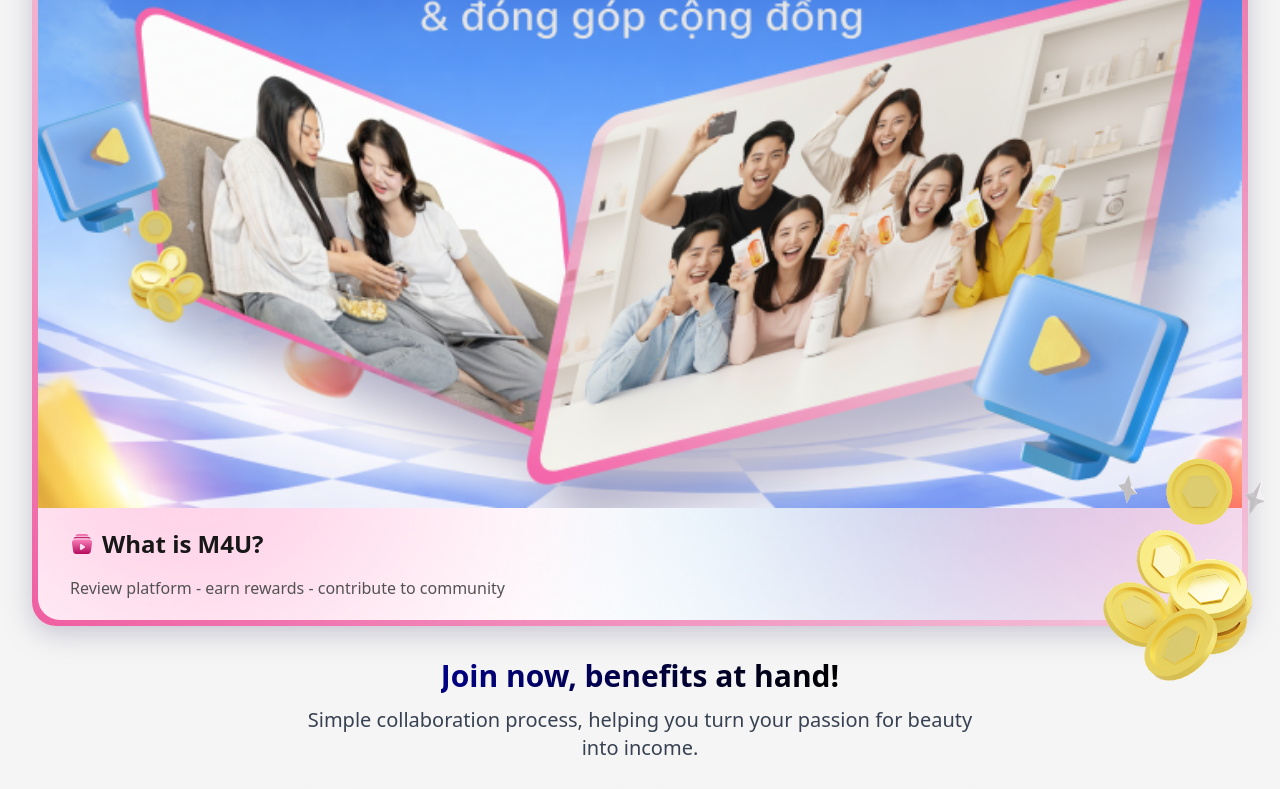
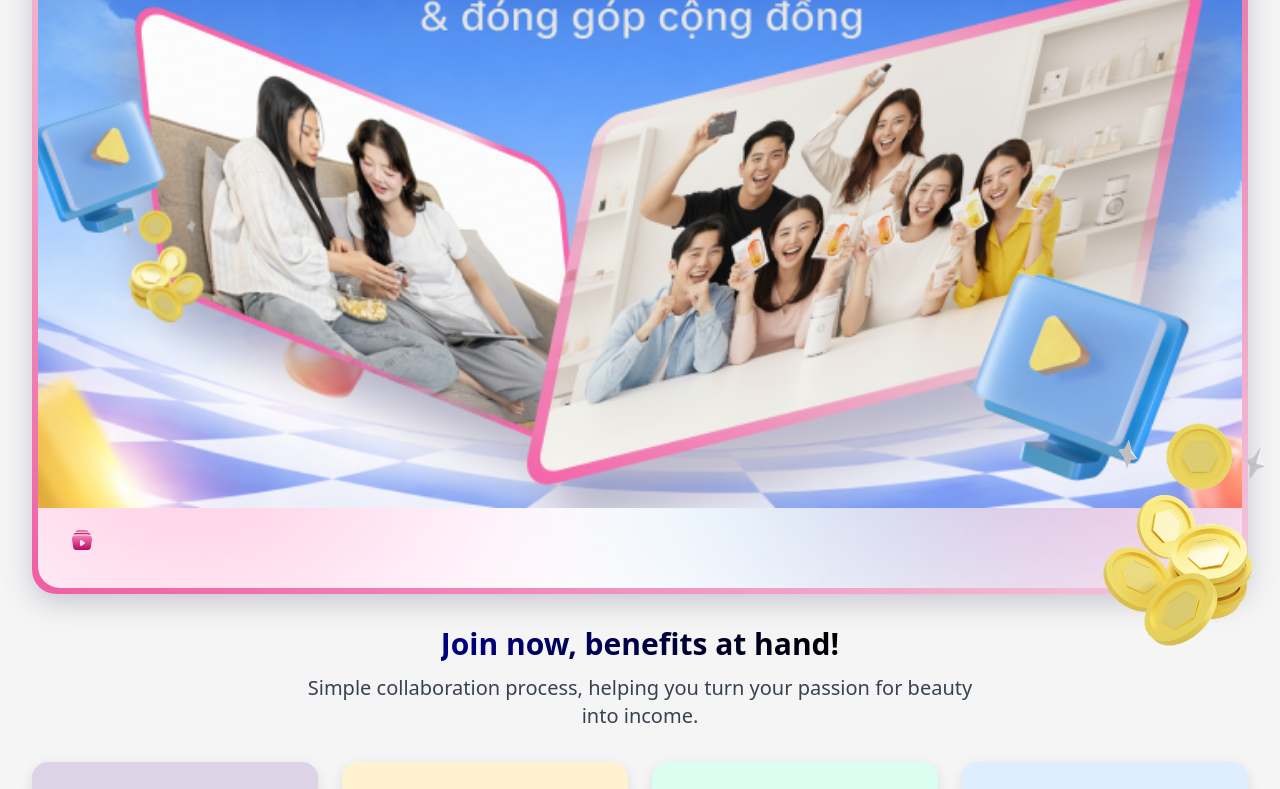
Before and after one commit to quoc-bao-dev/m4u-referral, a Next.js app: page /en in a window 1280 px wide. Shown: the part 355-1144 px from the top of the page. Built offline with nearby package versions, Linux system fonts and the light colour scheme; no server answers; a web font is replaced by a local one.

Commit message:
Update VideoSection to use dynamic video title and description from videoData, and add cursor pointer to play/pause button for better user interaction.

```diff
--- a/components/sections/VideoSection.tsx
+++ b/components/sections/VideoSection.tsx
@@ -52,7 +52,7 @@
             {isVideoAvailable && (
               <button
                 onClick={handleTogglePlayPause}
-                className="absolute top-1/2 left-1/2 -translate-x-1/2 -translate-y-1/2 z-10 bg-black/50 hover:bg-black/80 rounded-full p-3 md:p-4 lg:p-5 shadow-lg transition-all duration-200 ease-out hover:scale-110 active:scale-95"
+                className="cursor-pointer absolute top-1/2 left-1/2 -translate-x-1/2 -translate-y-1/2 z-10 bg-black/50 hover:bg-black/80 rounded-full p-3 md:p-4 lg:p-5 shadow-lg transition-all duration-200 ease-out hover:scale-110 active:scale-95"
                 aria-label={isPlaying ? "Pause video" : "Play video"}
               >
                 {isPlaying ? (
@@ -90,11 +90,11 @@
                 className="size-[18px] md:size-5 lg:size-6 object-contain"
               />
               <h2 className="text-base md:text-xl lg:text-2xl font-bold text-[#171717]">
-                {t("section1.title")}
+                {videoData?.title_thumbnal_referral}
               </h2>
             </div>
             <p className="text-xs md:text-sm lg:text-base text-[#525252] font-medium">
-              {t("section1.description")}
+              {videoData?.content_thumbnal_referral}
             </p>
           </div>
         </div>
```
